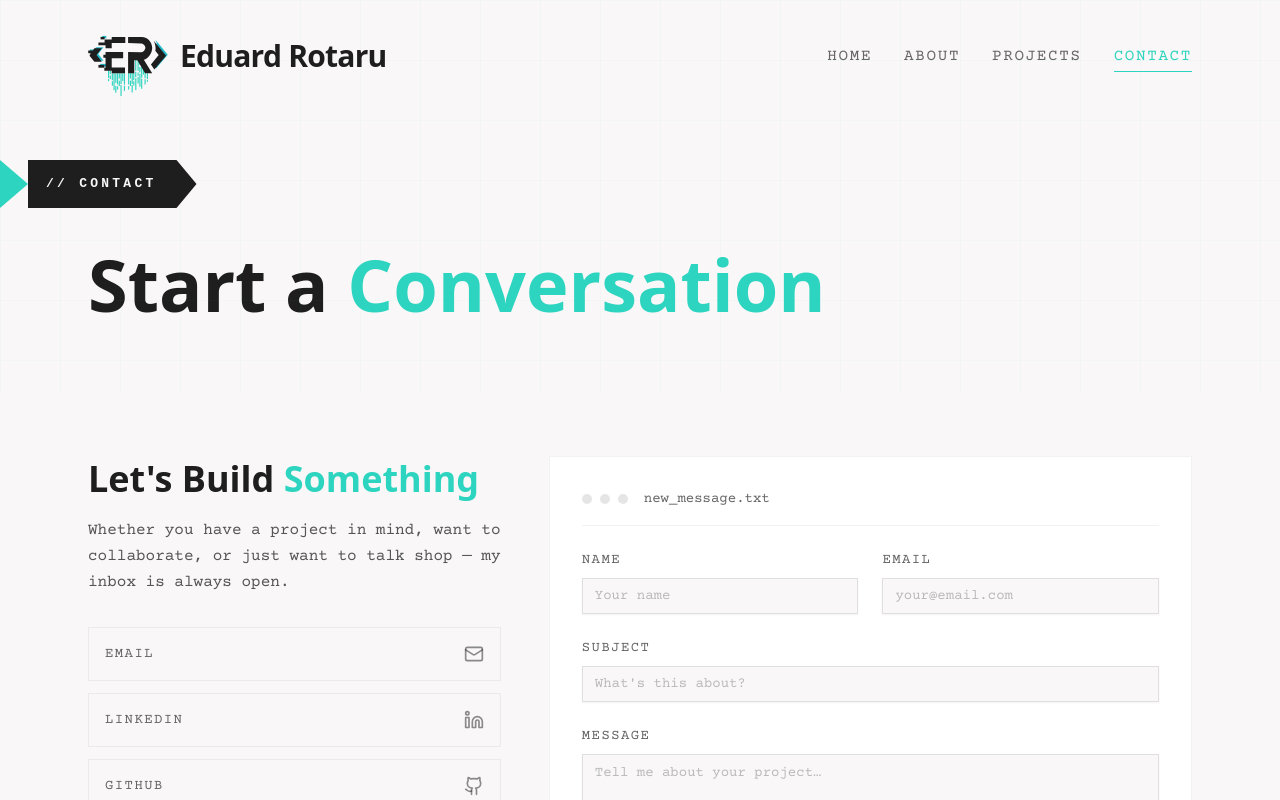
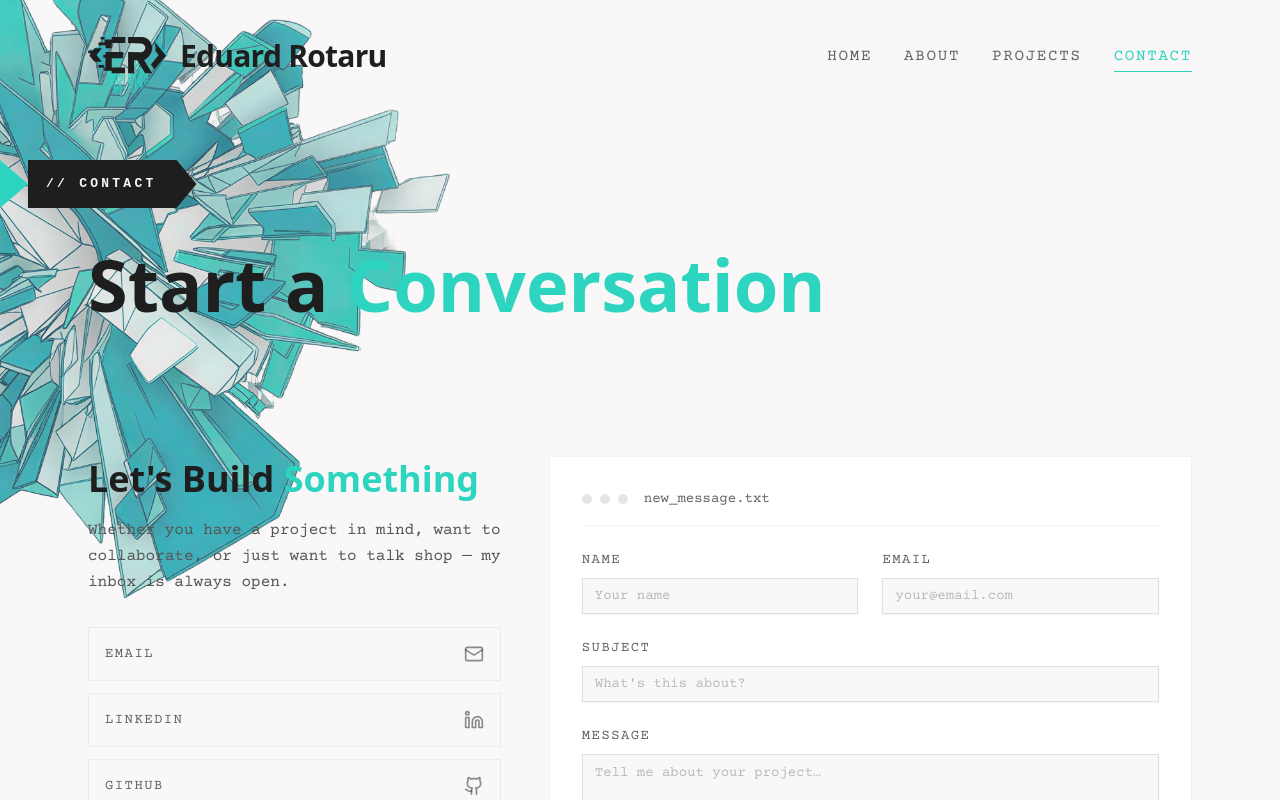
Before and after one commit to nobz226/dev-portfolio, a React (Vite) app: page /contact in a window 1280 px wide. Shown: the top 800 px of the page. Built offline with nearby package versions, Linux system fonts and the light colour scheme; a web font is replaced by a local one.

Commit message:
Added Wipeout Swag

```diff
--- a/src/pages/About/components/AboutHero.jsx
+++ b/src/pages/About/components/AboutHero.jsx
@@ -3,7 +3,14 @@ import SectionLabel from '../../../components/SectionLabel'
 
 export default function AboutHero() {
   return (
-    <section className="relative pt-40 pb-20">
+    <section className="relative pt-40 pb-20 overflow-visible">
+      {/* Wipeout background image */}
+      <img
+        src="/assets/images/wipeout2.png"
+        alt="background"
+        className="absolute left-0 top-1/2 transform -translate-y-1/2 object-contain pointer-events-none z-10"
+        style={{ width: '1200px', height: '1300px', marginLeft: '-300px', opacity: 1 }}
+      />
       {/* Grid bg */}
       <div
         className="absolute inset-0 pointer-events-none"
@@ -17,10 +24,11 @@ export default function AboutHero() {
         initial={{ opacity: 0, x: -20 }}
         animate={{ opacity: 1, x: 0 }}
         transition={{ duration: 0.5 }}
+        className="relative z-20"
       >
         <SectionLabel label="// about me" />
       </motion.div>
-      <div className="max-w-6xl mx-auto px-6 pt-10">
+      <div className="max-w-6xl mx-auto px-6 pt-10 relative z-10">
         <motion.h1
           initial={{ opacity: 0, y: 24 }}
           animate={{ opacity: 1, y: 0 }}
--- a/src/pages/Contact/index.jsx
+++ b/src/pages/Contact/index.jsx
@@ -11,9 +11,16 @@ export default function Contact() {
   )
 
   return (
-    <main>
+    <main style={{ overflow: 'visible' }}>
       {/* Hero */}
-      <section className="relative pt-40 pb-12">
+      <section className="relative pt-40 pb-12 overflow-visible">
+        {/* Wipeout2 background image */}
+        <img
+          src="/assets/images/wipeout2.png"
+          alt="background"
+          className="absolute left-0 top-2/3 pointer-events-none z-0"
+          style={{ width: '1200px', height: '1300px', marginLeft: '-500px', objectFit: 'contain', transform: 'translateY(-50%)', opacity: 1 }}
+        />
         <div
           className="absolute inset-0 pointer-events-none"
           style={{
@@ -26,10 +33,11 @@ export default function Contact() {
           initial={{ opacity: 0, x: -20 }}
           animate={{ opacity: 1, x: 0 }}
           transition={{ duration: 0.5 }}
+          className="relative z-10"
         >
           <SectionLabel label="// contact" />
         </motion.div>
-        <div className="max-w-6xl mx-auto px-6 pt-10">
+        <div className="max-w-6xl mx-auto px-6 pt-10 relative z-10">
           <motion.h1
             initial={{ opacity: 0, y: 24 }}
             animate={{ opacity: 1, y: 0 }}
@@ -42,7 +50,7 @@ export default function Contact() {
       </section>
 
       {/* Form + Info */}
-      <section className="py-16">
+      <section className="py-16 relative z-20">
         <div className="max-w-6xl mx-auto px-6 grid grid-cols-1 lg:grid-cols-5 gap-12">
           <div className="lg:col-span-2">
             <ContactInfo />
--- a/src/pages/Home/components/HeroSection.jsx
+++ b/src/pages/Home/components/HeroSection.jsx
@@ -172,8 +172,16 @@ export default function HeroSection() {
             initial={{ opacity: 0, x: 40 }}
             animate={{ opacity: 1, x: 0 }}
             transition={{ duration: 0.9, delay: 0.7, ease: 'easeOut' }}
-            className="flex items-center justify-center"
+            className="hidden lg:flex items-center justify-center relative overflow-visible"
+            style={{ width: '1100px', height: '700px', marginLeft: '-120px' }}
           >
+            {/* Wipeout background image */}
+            <img
+              src="/assets/images/wipeout.png"
+              alt="background"
+              className="absolute object-cover pointer-events-none"
+              style={{ width: '100%', height: '100%', transform: 'translateX(-40px)', opacity: 1 }}
+            />
             <PortraitRing />
           </motion.div>
 
--- a/src/pages/Projects/index.jsx
+++ b/src/pages/Projects/index.jsx
@@ -25,7 +25,14 @@ export default function Projects() {
   return (
     <main>
       {/* Page Hero */}
-      <section className="relative pt-40 pb-12">
+      <section className="relative pt-40 pb-12 overflow-visible">
+        {/* Wipeout background image */}
+        <img
+          src="/assets/images/wipeout.png"
+          alt="background"
+          className="absolute right-0 top-1/2 pointer-events-none z-10"
+          style={{ width: '1200px', height: '1300px', marginRight: '-600px', objectFit: 'contain', transform: 'translateY(-50%) rotate(-180deg)', opacity: 1 }}
+        />
         <div
           className="absolute inset-0 pointer-events-none"
           style={{
@@ -41,7 +48,7 @@ export default function Projects() {
         >
           <SectionLabel label="// selected work" />
         </motion.div>
-        <div className="max-w-6xl mx-auto px-6 pt-10">
+        <div className="max-w-6xl mx-auto px-6 pt-10 relative z-10">
           <motion.h1
             initial={{ opacity: 0, y: 24 }}
             animate={{ opacity: 1, y: 0 }}
```
Also changed, not shown: public/assets/images/wipeout2.png (added), 1 other file (tests, documents, lock files or other folders).
